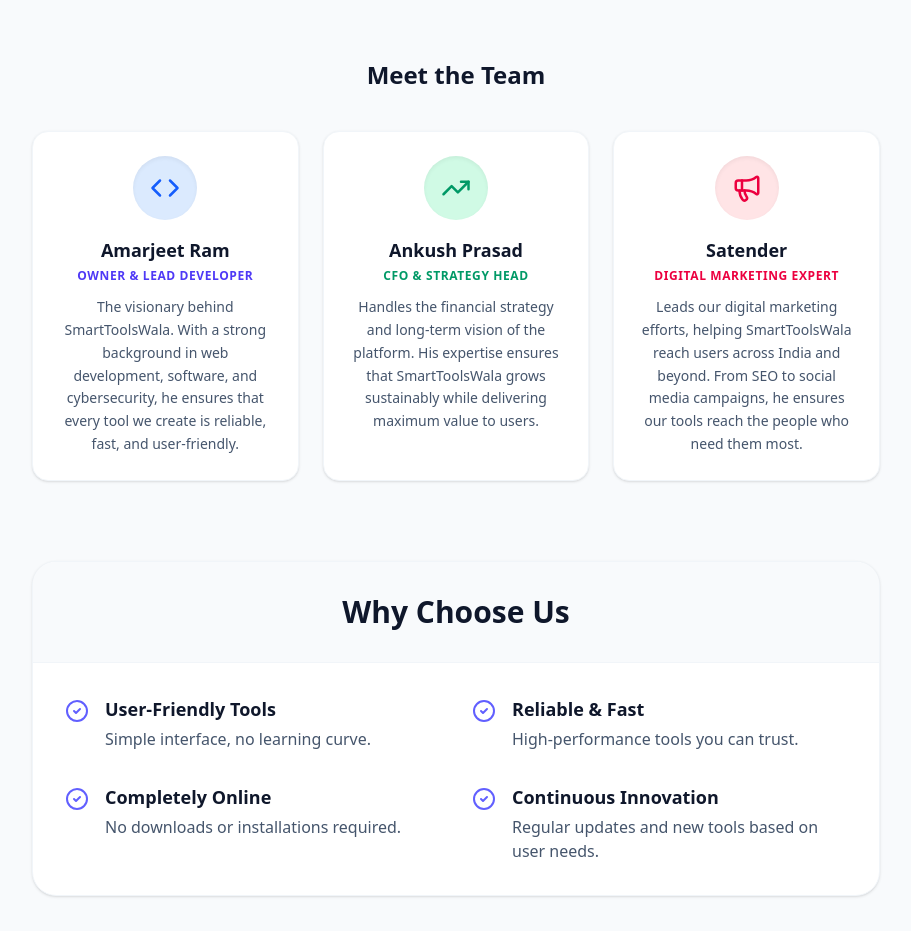
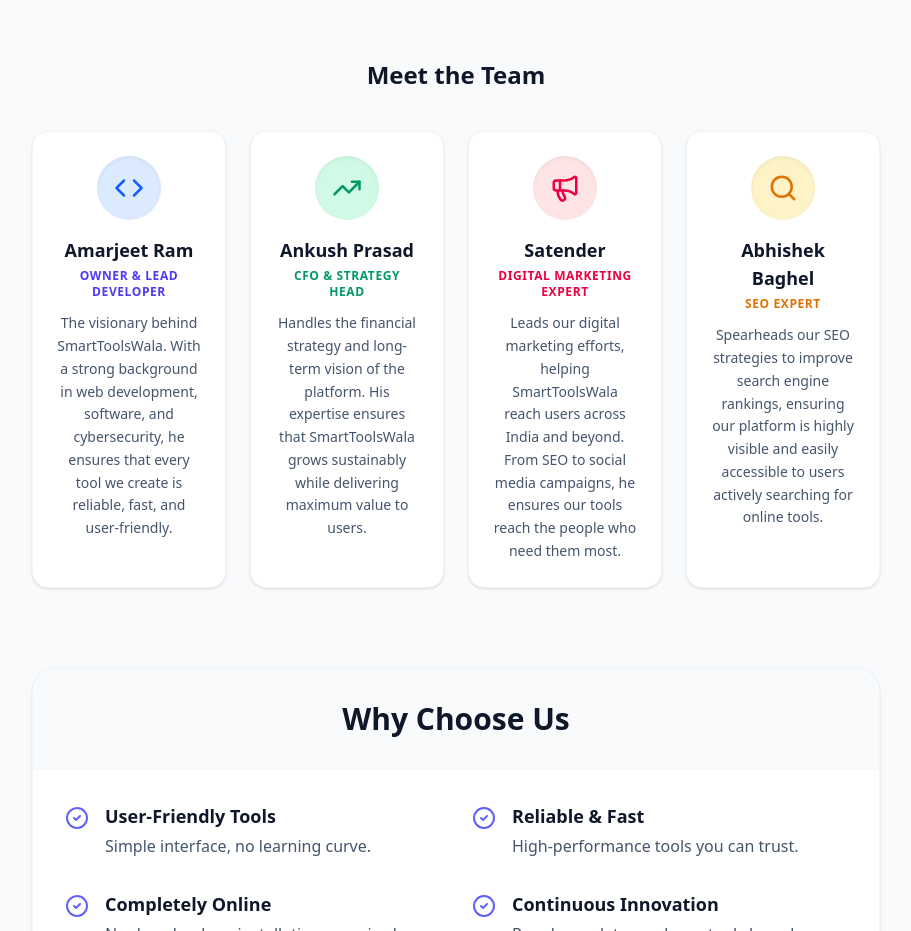
Before and after one commit to amarjeetram/our-life-, a Next.js app: page /about-us in a window 1280 px wide. Shown: the part 1040-1971 px from the top of the page, without its empty margins (184-1095 px from the left). Built offline with nearby package versions, Linux system fonts and the light colour scheme.

Commit message:
Add Abhishek Baghel as SEO expert

```diff
--- a/src/app/about-us/page.tsx
+++ b/src/app/about-us/page.tsx
@@ -1,6 +1,6 @@
 import type { Metadata } from "next";
 import Link from "next/link";
-import { Code, TrendingUp, Megaphone, CheckCircle2, Rocket, Globe } from "lucide-react";
+import { Code, TrendingUp, Megaphone, CheckCircle2, Rocket, Globe, Search } from "lucide-react";
 
 
 
@@ -63,7 +63,7 @@
 
                 {/* Team Section */}
                 <h3 className="text-2xl font-bold text-center text-slate-900 mb-10">Meet the Team</h3>
-                <div className="grid md:grid-cols-3 gap-6 mb-20">
+                <div className="grid sm:grid-cols-2 lg:grid-cols-4 gap-6 mb-20">
                     <div className="bg-white p-6 rounded-2xl shadow-sm border border-slate-100 flex flex-col items-center text-center hover:-translate-y-1 transition-transform duration-300">
                         <div className="w-16 h-16 bg-blue-100 text-blue-600 rounded-full flex items-center justify-center mb-4 shadow-inner">
                             <Code size={30} />
@@ -94,6 +94,17 @@
                         <span className="text-xs font-bold text-rose-600 mb-3 uppercase tracking-wider block mt-1">Digital Marketing Expert</span>
                         <p className="text-slate-600 text-sm leading-relaxed">
                             Leads our digital marketing efforts, helping SmartToolsWala reach users across India and beyond. From SEO to social media campaigns, he ensures our tools reach the people who need them most.
+                        </p>
+                    </div>
+
+                    <div className="bg-white p-6 rounded-2xl shadow-sm border border-slate-100 flex flex-col items-center text-center hover:-translate-y-1 transition-transform duration-300">
+                        <div className="w-16 h-16 bg-amber-100 text-amber-600 rounded-full flex items-center justify-center mb-4 shadow-inner">
+                            <Search size={30} />
+                        </div>
+                        <h4 className="text-lg font-bold text-slate-900">Abhishek Baghel</h4>
+                        <span className="text-xs font-bold text-amber-600 mb-3 uppercase tracking-wider block mt-1">SEO Expert</span>
+                        <p className="text-slate-600 text-sm leading-relaxed">
+                            Spearheads our SEO strategies to improve search engine rankings, ensuring our platform is highly visible and easily accessible to users actively searching for online tools.
                         </p>
                     </div>
                 </div>
```
